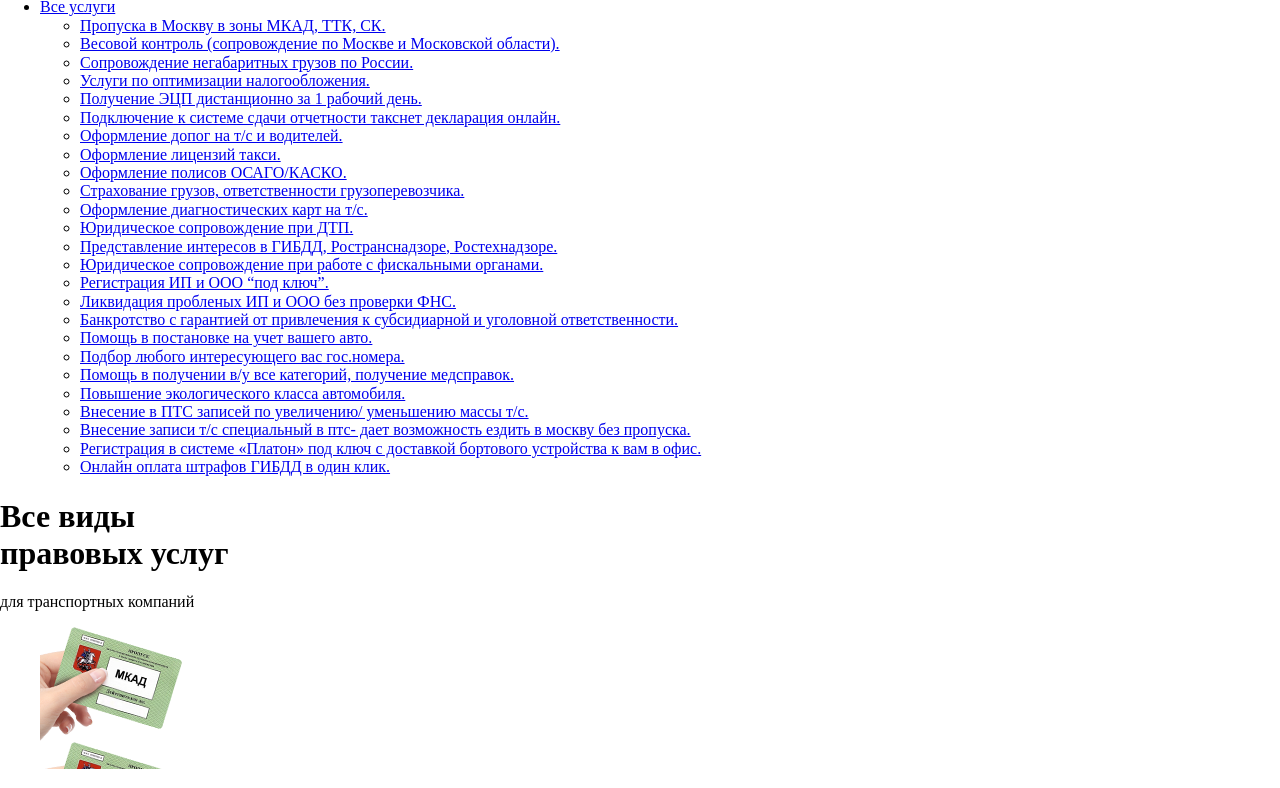
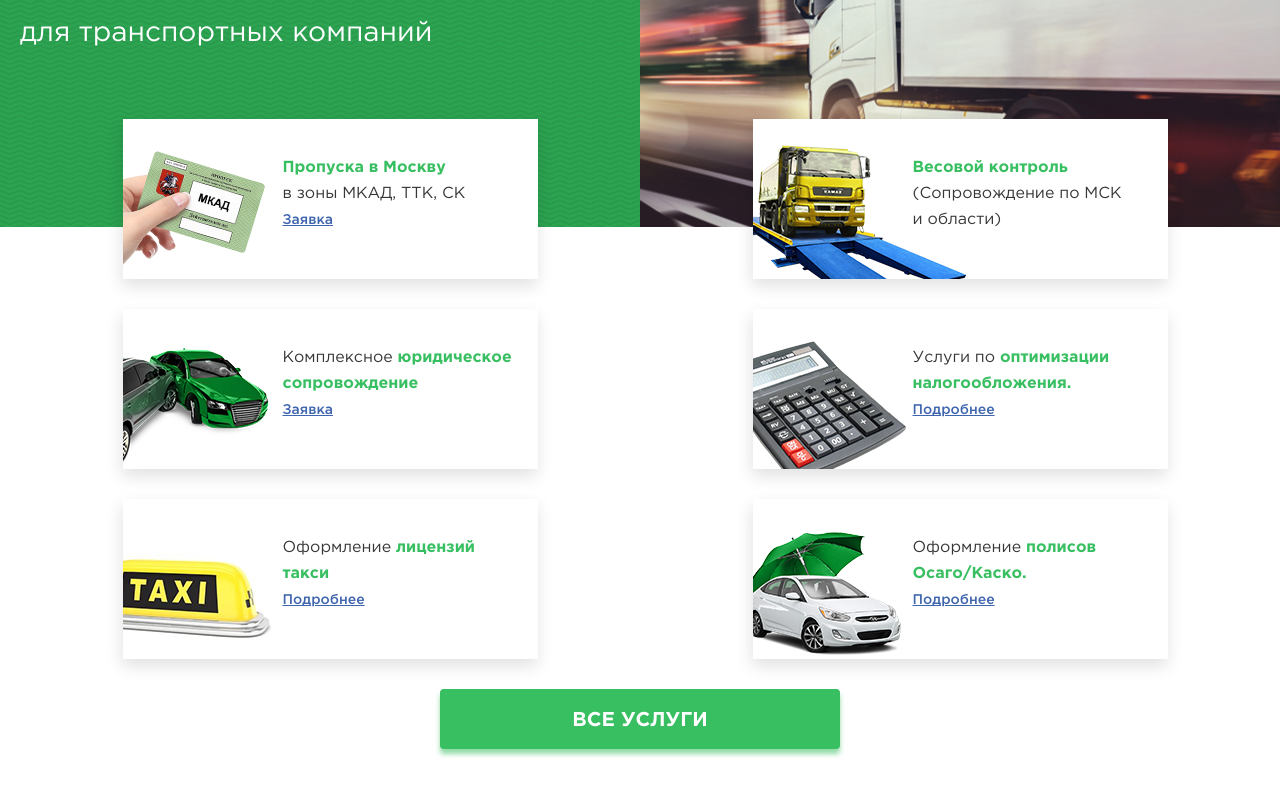
Before and after one commit to Pavlo-Tymoshchuk/DprMos3, a website: page index.html in a window 1280 px wide. Shown: the part 404-1192 px from the top of the page. Drawn offline with Linux system fonts and the light colour scheme.

Commit message:
Update index.html

```diff
--- a/index.html
+++ b/index.html
@@ -6,7 +6,7 @@
     <meta http-equiv="X-UA-Compatible" content="ie=edge">
     <link rel="stylesheet" href="css/normalize.css">
     <link rel="stylesheet" href="./css/slick.css">
-    <link rel="stylesheet" href="css/_main.css" type="text/css">
+    <link rel="stylesheet" href="css/main.css" type="text/css">
     <title>DPR - MOS</title>
 </head>
 <body>
```
